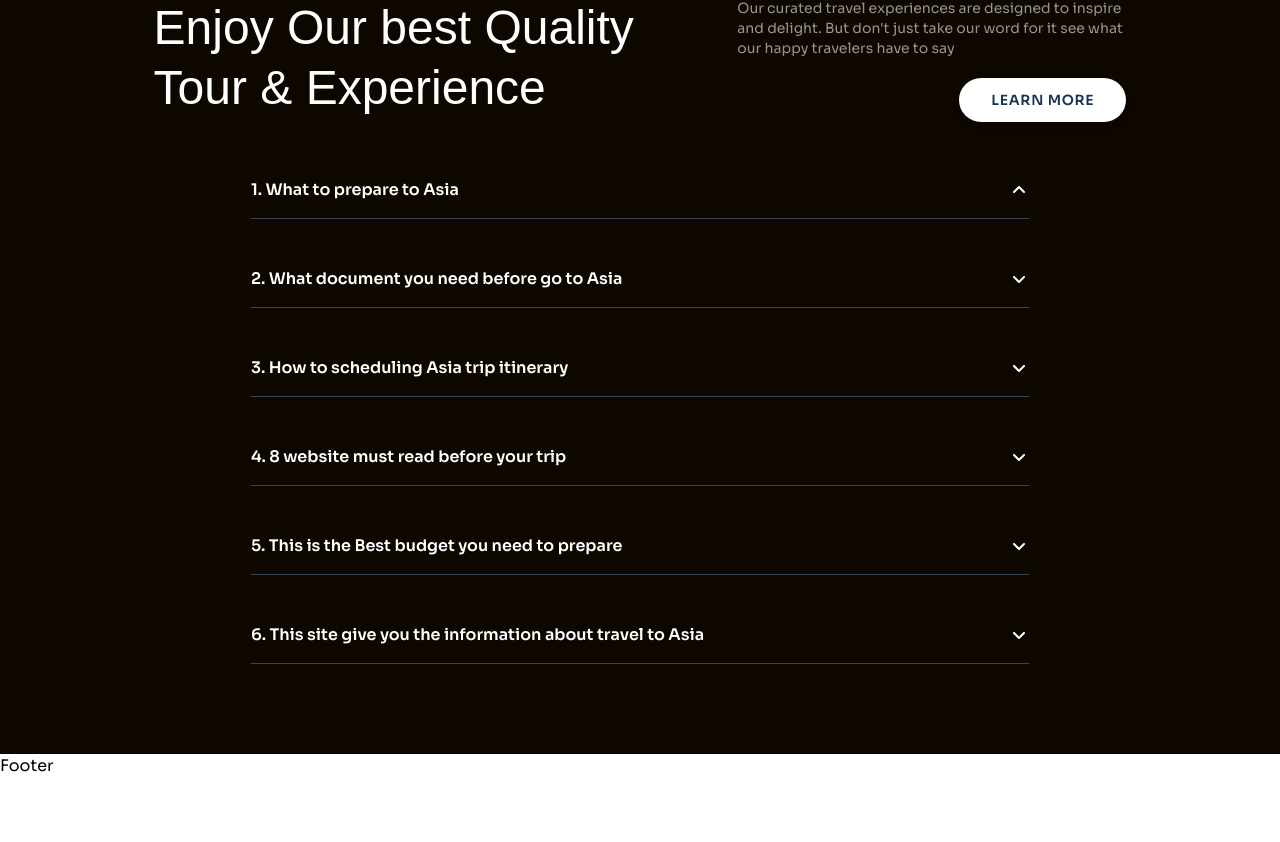
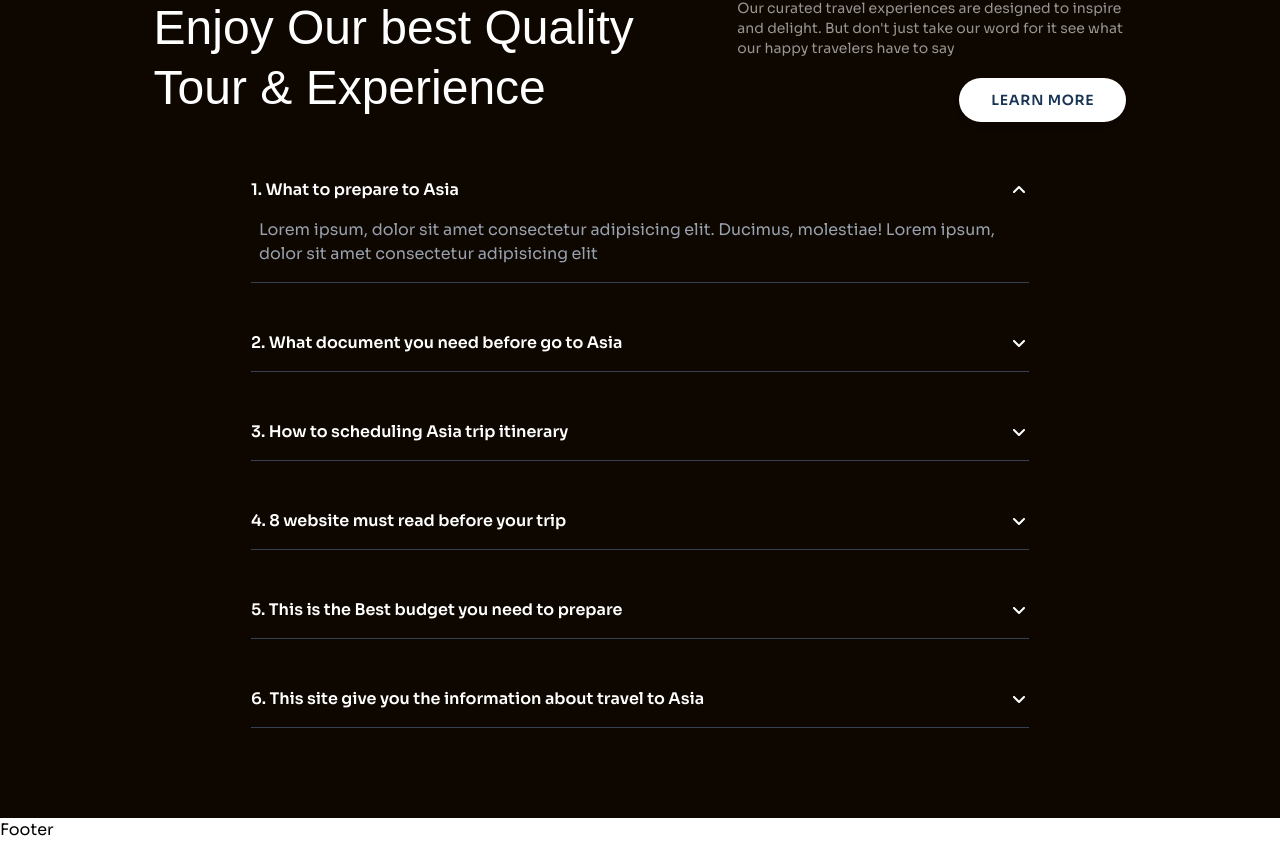
Before and after one commit to Jisap/next15-travelagency-2025, a Next.js app: page / in a window 1280 px wide. Shown: the part 4516-5358 px from the top of the page. Before the commit the page ends 5294 px from the top, so only its background shows below. Built offline with nearby package versions, Linux system fonts and the light colour scheme; a web font is replaced by a local one.

Commit message:
Refactor ExperienceComponent to encapsulate FAQ logic in a new FaqItem component, improving code organization and readability. Update state management for accordion functionality and enhance user interaction with smooth transitions.

```diff
--- a/components/ExperienceComponent.jsx
+++ b/components/ExperienceComponent.jsx
@@ -1,6 +1,7 @@
+"use client"
 import { faAngleDown, faAngleUp } from '@fortawesome/free-solid-svg-icons';
 import { FontAwesomeIcon } from '@fortawesome/react-fontawesome';
-import React, { useEffect, useRef, useState } from 'react'
+import React, { useEffect, useRef, useState } from 'react';
 
 const faqData = [
   { question: "1. What to prepare to Asia", answer: "Lorem ipsum, dolor sit amet consectetur adipisicing elit. Ducimus, molestiae! Lorem ipsum, dolor sit amet consectetur adipisicing elit" },
@@ -11,13 +12,42 @@ const faqData = [
   { question: "6. This site give you the information about travel to Asia", answer: "Lorem ipsum, dolor sit amet consectetur adipisicing elit. Ducimus, molestiae! Lorem ipsum, dolor sit amet consectetur adipisicing elit" },
 ]
 
+// 1. Se crea un componente `FaqItem` para encapsular la lógica de cada elemento del acordeón.
+const FaqItem = ({ faq, isOpen, toggle }) => {
+  const contentRef = useRef(null);
+  const [height, setHeight] = useState(0);
+
+  // 2. El hook `useEffect` ahora se ejecuta dentro de su propio componente,
+  //    lo que es correcto según las reglas de los hooks.
+  useEffect(() => {
+    if (isOpen && contentRef.current) {
+      setHeight(contentRef.current.scrollHeight);
+    } else {
+      setHeight(0);
+    }
+  }, [isOpen]);
+
+  return (
+    <div className='border-b border-gray-700'>
+      <button onClick={toggle} className='w-full cursor-pointer text-left flex justify-between items-center py-4 font-semibold text-white'>
+        <span>{faq.question}</span>
+        <FontAwesomeIcon icon={isOpen ? faAngleUp : faAngleDown} className='ml-2' />
+      </button>
+      <div style={{ maxHeight: `${height}px` }} className='transition-all duration-500 ease-in-out overflow-hidden'>
+        <div ref={contentRef}>
+          <p className='text-gray-400 px-2 pb-4'>{faq.answer}</p>
+        </div>
+      </div>
+    </div>
+  );
+};
+
 const ExperienceComponent = () => {
-
   const [openIndex, setOpenIndex] = useState(0);
 
   const toggle = (index) => {
     setOpenIndex(openIndex === index ? null : index);
-  }
+  };
 
   return (
     <div className='experience px-[2%] sm:px-[8%] lg:px-[12%] py-[50px] lg:py-[90px] bg-[#0e0700]'>
@@ -43,31 +73,16 @@ const ExperienceComponent = () => {
 
       <div className='grid grid-cols-1 gap-8 mt-10 mx-auto w-[100%] lg:mx-auto lg:w-[80%]'>
         {faqData.map((faq, index) => {
-          const isOpen = openIndex === index;
-          const contentRef = useRef(null);
-          const [height, setHeight] = useState(0);
-
-          useEffect(() => {
-            if (isOpen & contentRef.current) {
-              setHeight(contentRef.current.scrollHeight);
-            }else {
-              setHeight(0);
-            }
-          }, [isOpen]);
-
+          // 3. Se renderiza el nuevo componente `FaqItem` en el bucle,
+          //    pasándole las props necesarias.
           return (
-            <div key={index} className='border-b border-gray-700'>
-              <button
-                onClick={() => toggle(index)}
-                className='w-full cursor-pointer text-left flex justify-between items-center py-4 font-semibold text-white'
-              >
-                <span>
-                  {faq.question}
-                </span>
-                <FontAwesomeIcon icon={isOpen ? faAngleUp : faAngleDown} className='ml-2'/>
-              </button>
-            </div>
-          )
+            <FaqItem
+              key={index}
+              faq={faq}
+              isOpen={openIndex === index}
+              toggle={() => toggle(index)}
+            />
+          );
         })}
       </div>
     </div>
```
